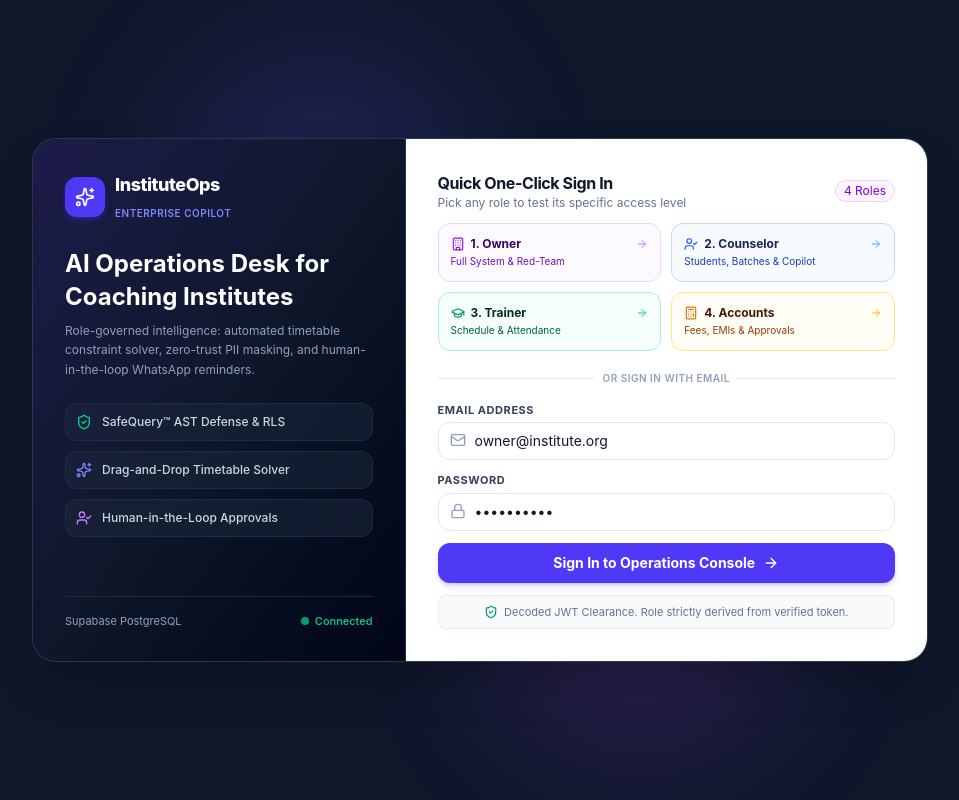
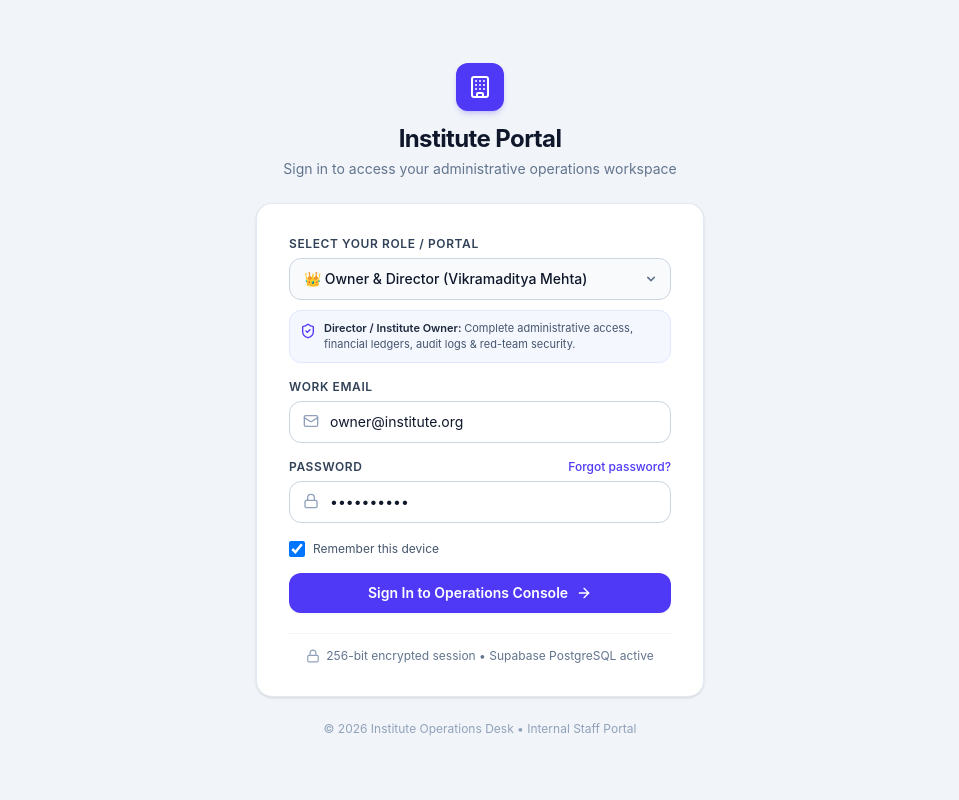
Before and after one commit to harshkharat0863/institute-operations-copilot, a React (Vite) app: page / in a window 1280 px wide. Shown: the whole page, without its empty margins (160-1119 px from the left). Built offline with nearby package versions, Linux system fonts and the light colour scheme.

Commit message:
Replace demo buttons with clean user-friendly role dropdown login portal

```diff
--- a/src/components/auth/LoginView.tsx
+++ b/src/components/auth/LoginView.tsx
@@ -1,240 +1,187 @@
 import React, { useState } from 'react';
 import {
   ShieldCheck,
-  Sparkles,
   Lock,
   Mail,
   ArrowRight,
-  UserCheck,
   Building,
-  GraduationCap,
-  Calculator,
-  User,
 } from 'lucide-react';
 import { useAuth } from '../../context/AuthContext';
 import { useToast } from '../../context/ToastContext';
 import { DEMO_USERS } from '../../lib/mock/data';
 import { UserRole } from '../../types';
-import { Badge } from '../common/Badge';
 
 export const LoginView: React.FC = () => {
   const { login, isLoading } = useAuth();
   const { showToast } = useToast();
+  const [selectedRole, setSelectedRole] = useState<UserRole>('owner');
   const [email, setEmail] = useState('owner@institute.org');
   const [password, setPassword] = useState('••••••••••');
 
-  const handleSubmit = async (e: React.FormEvent) => {
+  const handleRoleChange = (newRole: UserRole) => {
+    setSelectedRole(newRole);
+    const demo = DEMO_USERS[newRole];
+    if (demo) {
+      setEmail(demo.email);
+    }
+  };
+
+  const handleQuickSubmit = async (e: React.FormEvent) => {
     e.preventDefault();
     try {
-      await login(email);
-      showToast('Authenticated successfully via decoded JWT', 'success', 'Welcome');
+      await login(email, selectedRole);
+      showToast('Welcome back! Signed in successfully.', 'success');
     } catch (err: any) {
       showToast(err.message || 'Authentication failed', 'error');
     }
   };
 
-  const handleQuickLogin = async (role: UserRole) => {
-    const demo = DEMO_USERS[role];
-    if (demo) {
-      setEmail(demo.email);
-      await login(demo.email, role);
-      showToast(`Logged in as ${demo.name} (${role.toUpperCase()})`, 'success', 'Quick-Login');
-    }
+  const roleDescriptions: Record<UserRole, { title: string; subtitle: string }> = {
+    owner: {
+      title: 'Director / Institute Owner',
+      subtitle: 'Complete administrative access, financial ledgers, audit logs & red-team security.',
+    },
+    counselor: {
+      title: 'Academic Counselor',
+      subtitle: 'Student admissions, attendance logs, and WhatsApp outbox follow-ups.',
+    },
+    trainer: {
+      title: 'Faculty / Trainer',
+      subtitle: 'Teaching timetable & class attendance. Financials & contact numbers strictly hidden.',
+    },
+    accounts: {
+      title: 'Accounts Officer',
+      subtitle: 'Fee collections, EMI installments, ledger settlement & payment approvals.',
+    },
   };
 
   return (
-    <div className="min-h-screen bg-slate-900 flex flex-col justify-center items-center p-4 sm:p-6 lg:p-8 relative overflow-hidden font-sans">
-      {/* Subtle Background Glows */}
-      <div className="absolute top-10 left-1/4 w-80 h-80 bg-indigo-500/15 rounded-full blur-3xl pointer-events-none" />
-      <div className="absolute bottom-10 right-1/4 w-80 h-80 bg-purple-500/15 rounded-full blur-3xl pointer-events-none" />
+    <div className="min-h-screen bg-slate-100 flex flex-col justify-center items-center px-4 py-8 sm:px-6 font-sans">
+      <div className="w-full max-w-md">
 
-      {/* Main Container */}
-      <div className="w-full max-w-4xl bg-slate-800/90 border border-slate-700/70 rounded-3xl shadow-2xl backdrop-blur-xl overflow-hidden relative z-10 flex flex-col md:flex-row">
+        {/* Brand Header */}
+        <div className="text-center mb-6">
+          <div className="inline-flex items-center justify-center w-12 h-12 rounded-xl bg-indigo-600 text-white shadow-md shadow-indigo-600/20 mb-3">
+            <Building className="w-6 h-6" />
+          </div>
+          <h1 className="text-2xl font-bold text-slate-900 tracking-tight">
+            Institute Portal
+          </h1>
+          <p className="text-xs sm:text-sm text-slate-500 mt-1">
+            Sign in to access your administrative operations workspace
+          </p>
+        </div>
 
-        {/* Left Side: Clean Brand Introduction */}
-        <div className="md:w-5/12 bg-gradient-to-br from-indigo-950/90 via-slate-900 to-slate-950 p-6 sm:p-8 flex flex-col justify-between border-b md:border-b-0 md:border-r border-slate-700/60">
+        {/* Clean Login Card */}
+        <div className="bg-white rounded-2xl shadow-sm border border-slate-200/90 p-6 sm:p-8">
+          <form onSubmit={handleQuickSubmit} className="space-y-4">
+
+            {/* Role Dropdown Selector */}
             <div>
-            <div className="flex items-center gap-2.5">
-              <div className="w-10 h-10 rounded-xl bg-indigo-600 flex items-center justify-center text-white shadow-md shadow-indigo-600/30">
-                <Sparkles className="w-5 h-5" />
-              </div>
-              <div>
-                <h1 className="text-lg font-extrabold text-white tracking-tight">InstituteOps</h1>
-                <span className="text-[10px] font-semibold text-indigo-400 uppercase tracking-wider">Enterprise Copilot</span>
+              <label className="block text-xs font-semibold text-slate-700 uppercase tracking-wider mb-1.5">
+                Select Your Role / Portal
+              </label>
+              <div className="relative">
+                <select
+                  value={selectedRole}
+                  onChange={e => handleRoleChange(e.target.value as UserRole)}
+                  className="w-full appearance-none pl-3.5 pr-10 py-2.5 rounded-xl border border-slate-300 bg-slate-50 text-slate-900 text-sm font-medium focus:bg-white focus:border-indigo-600 focus:ring-2 focus:ring-indigo-100 focus:outline-hidden transition-all cursor-pointer"
+                >
+                  <option value="owner">👑 Owner & Director (Vikramaditya Mehta)</option>
+                  <option value="counselor">🎓 Academic Counselor (Anjali Sharma)</option>
+                  <option value="trainer">📚 Faculty / Trainer (Priya Sundaram)</option>
+                  <option value="accounts">💳 Accounts Officer (Suresh Iyer)</option>
+                </select>
+                <div className="pointer-events-none absolute inset-y-0 right-0 flex items-center px-3 text-slate-500">
+                  <svg className="w-4 h-4 fill-current" viewBox="0 0 20 20">
+                    <path d="M5.293 7.293a1 1 0 011.414 0L10 10.586l3.293-3.293a1 1 0 111.414 1.414l-4 4a1 1 0 01-1.414 0l-4-4a1 1 0 010-1.414z" />
+                  </svg>
                 </div>
               </div>
 
-            <div className="mt-6">
-              <h2 className="text-xl sm:text-2xl font-bold text-white leading-snug">
-                AI Operations Desk for Coaching Institutes
-              </h2>
-              <p className="text-xs text-slate-400 mt-2 leading-relaxed">
-                Role-governed intelligence: automated timetable constraint solver, zero-trust PII masking, and human-in-the-loop WhatsApp reminders.
-              </p>
-            </div>
-
-            {/* Core Capability Cards */}
-            <div className="mt-6 space-y-2.5">
-              <div className="p-2.5 rounded-xl bg-slate-800/50 border border-slate-700/40 flex items-center gap-2.5">
-                <ShieldCheck className="w-4 h-4 text-emerald-400 shrink-0" />
-                <div className="text-xs text-slate-300 font-medium">SafeQuery™ AST Defense & RLS</div>
-              </div>
-              <div className="p-2.5 rounded-xl bg-slate-800/50 border border-slate-700/40 flex items-center gap-2.5">
-                <Sparkles className="w-4 h-4 text-indigo-400 shrink-0" />
-                <div className="text-xs text-slate-300 font-medium">Drag-and-Drop Timetable Solver</div>
-              </div>
-              <div className="p-2.5 rounded-xl bg-slate-800/50 border border-slate-700/40 flex items-center gap-2.5">
-                <UserCheck className="w-4 h-4 text-purple-400 shrink-0" />
-                <div className="text-xs text-slate-300 font-medium">Human-in-the-Loop Approvals</div>
+              {/* Dynamic Scope Helper */}
+              <div className="mt-2.5 p-2.5 rounded-xl bg-indigo-50/60 border border-indigo-100 flex items-start gap-2">
+                <ShieldCheck className="w-4 h-4 text-indigo-600 shrink-0 mt-0.5" />
+                <div className="text-[11px] text-slate-600 leading-snug">
+                  <strong className="text-slate-800 font-semibold">{roleDescriptions[selectedRole].title}: </strong>
+                  {roleDescriptions[selectedRole].subtitle}
                 </div>
               </div>
             </div>
 
-          <div className="mt-6 pt-4 border-t border-slate-800 flex items-center justify-between text-[11px] text-slate-400">
-            <span>Supabase PostgreSQL</span>
-            <span className="text-emerald-400 font-medium flex items-center gap-1.5">
-              <span className="w-2 h-2 rounded-full bg-emerald-400 animate-pulse" />
-              Connected
-            </span>
-          </div>
-        </div>
-
-        {/* Right Side: Quick One-Click Login & Manual Form */}
-        <div className="md:w-7/12 p-6 sm:p-8 bg-white flex flex-col justify-center">
+            {/* Email Field */}
             <div>
-            <div className="flex items-center justify-between mb-3">
-              <div>
-                <h3 className="text-base font-bold text-slate-900 tracking-tight">Quick One-Click Sign In</h3>
-                <p className="text-xs text-slate-500">Pick any role to test its specific access level</p>
-              </div>
-              <Badge variant="purple" size="sm">
-                4 Roles
-              </Badge>
-            </div>
-
-            {/* 4 Persona Cards */}
-            <div className="grid grid-cols-2 gap-2.5 mb-5">
-              <button
-                type="button"
-                onClick={() => handleQuickLogin('owner')}
-                className="group p-3 rounded-xl border border-purple-200 bg-purple-50/50 hover:bg-purple-100 hover:border-purple-300 transition-all text-left"
-              >
-                <div className="flex items-center justify-between mb-0.5">
-                  <div className="flex items-center gap-1.5">
-                    <Building className="w-3.5 h-3.5 text-purple-600" />
-                    <span className="text-xs font-bold text-purple-950">1. Owner</span>
-                  </div>
-                  <ArrowRight className="w-3 h-3 text-purple-400 group-hover:translate-x-0.5 transition-transform" />
-                </div>
-                <div className="text-[10px] text-purple-800">Full System & Red-Team</div>
-              </button>
-
-              <button
-                type="button"
-                onClick={() => handleQuickLogin('counselor')}
-                className="group p-3 rounded-xl border border-blue-200 bg-blue-50/50 hover:bg-blue-100 hover:border-blue-300 transition-all text-left"
-              >
-                <div className="flex items-center justify-between mb-0.5">
-                  <div className="flex items-center gap-1.5">
-                    <UserCheck className="w-3.5 h-3.5 text-blue-600" />
-                    <span className="text-xs font-bold text-blue-950">2. Counselor</span>
-                  </div>
-                  <ArrowRight className="w-3 h-3 text-blue-400 group-hover:translate-x-0.5 transition-transform" />
-                </div>
-                <div className="text-[10px] text-blue-800">Students, Batches & Copilot</div>
-              </button>
-
-              <button
-                type="button"
-                onClick={() => handleQuickLogin('trainer')}
-                className="group p-3 rounded-xl border border-emerald-200 bg-emerald-50/50 hover:bg-emerald-100 hover:border-emerald-300 transition-all text-left"
-              >
-                <div className="flex items-center justify-between mb-0.5">
-                  <div className="flex items-center gap-1.5">
-                    <GraduationCap className="w-3.5 h-3.5 text-emerald-600" />
-                    <span className="text-xs font-bold text-emerald-950">3. Trainer</span>
-                  </div>
-                  <ArrowRight className="w-3 h-3 text-emerald-400 group-hover:translate-x-0.5 transition-transform" />
-                </div>
-                <div className="text-[10px] text-emerald-800">Schedule & Attendance</div>
-              </button>
-
-              <button
-                type="button"
-                onClick={() => handleQuickLogin('accounts')}
-                className="group p-3 rounded-xl border border-amber-200 bg-amber-50/50 hover:bg-amber-100 hover:border-amber-300 transition-all text-left"
-              >
-                <div className="flex items-center justify-between mb-0.5">
-                  <div className="flex items-center gap-1.5">
-                    <Calculator className="w-3.5 h-3.5 text-amber-600" />
-                    <span className="text-xs font-bold text-amber-950">4. Accounts</span>
-                  </div>
-                  <ArrowRight className="w-3 h-3 text-amber-400 group-hover:translate-x-0.5 transition-transform" />
-                </div>
-                <div className="text-[10px] text-amber-800">Fees, EMIs & Approvals</div>
-              </button>
-            </div>
-
-            {/* Divider */}
-            <div className="relative my-4">
-              <div className="absolute inset-0 flex items-center">
-                <div className="w-full border-t border-slate-200" />
-              </div>
-              <div className="relative flex justify-center text-[10px] uppercase tracking-wider">
-                <span className="bg-white px-2 text-slate-400 font-semibold">Or sign in with email</span>
-              </div>
-            </div>
-
-            {/* Form */}
-            <form onSubmit={handleSubmit} className="space-y-3">
-              <div>
-                <label className="block text-[11px] font-bold text-slate-700 uppercase tracking-wider mb-1">
-                  Email Address
+              <label className="block text-xs font-semibold text-slate-700 uppercase tracking-wider mb-1.5">
+                Work Email
               </label>
               <div className="relative">
-                  <Mail className="w-4 h-4 text-slate-400 absolute left-3 top-2.5" />
+                <Mail className="w-4 h-4 text-slate-400 absolute left-3.5 top-3" />
                 <input
                   type="email"
                   required
                   value={email}
                   onChange={e => setEmail(e.target.value)}
-                    className="w-full pl-9 pr-3 py-2 rounded-xl border border-slate-200 text-xs sm:text-sm text-slate-900 focus:outline-hidden focus:border-indigo-600 focus:ring-2 focus:ring-indigo-100 transition-all"
+                  className="w-full pl-10 pr-3.5 py-2.5 rounded-xl border border-slate-300 text-sm text-slate-900 focus:border-indigo-600 focus:ring-2 focus:ring-indigo-100 focus:outline-hidden transition-all"
                   placeholder="name@institute.org"
                 />
               </div>
             </div>
 
+            {/* Password Field */}
             <div>
-                <label className="block text-[11px] font-bold text-slate-700 uppercase tracking-wider mb-1">
+              <div className="flex items-center justify-between mb-1.5">
+                <label className="block text-xs font-semibold text-slate-700 uppercase tracking-wider">
                   Password
                 </label>
+                <span className="text-xs text-indigo-600 hover:text-indigo-800 cursor-pointer font-medium">
+                  Forgot password?
+                </span>
+              </div>
               <div className="relative">
-                  <Lock className="w-4 h-4 text-slate-400 absolute left-3 top-2.5" />
+                <Lock className="w-4 h-4 text-slate-400 absolute left-3.5 top-3" />
                 <input
                   type="password"
                   required
                   value={password}
                   onChange={e => setPassword(e.target.value)}
-                    className="w-full pl-9 pr-3 py-2 rounded-xl border border-slate-200 text-xs sm:text-sm text-slate-900 focus:outline-hidden focus:border-indigo-600 focus:ring-2 focus:ring-indigo-100 transition-all"
+                  className="w-full pl-10 pr-3.5 py-2.5 rounded-xl border border-slate-300 text-sm text-slate-900 focus:border-indigo-600 focus:ring-2 focus:ring-indigo-100 focus:outline-hidden transition-all"
                 />
               </div>
             </div>
 
+            {/* Remember me */}
+            <div className="flex items-center justify-between pt-0.5">
+              <label className="flex items-center gap-2 cursor-pointer text-xs text-slate-600 select-none">
+                <input
+                  type="checkbox"
+                  defaultChecked
+                  className="w-4 h-4 rounded text-indigo-600 border-slate-300 focus:ring-indigo-500 cursor-pointer"
+                />
+                Remember this device
+              </label>
+            </div>
+
+            {/* Submit Button */}
             <button
               type="submit"
               disabled={isLoading}
-                className="w-full flex items-center justify-center gap-2 py-2.5 px-4 rounded-xl text-xs sm:text-sm font-bold text-white bg-indigo-600 hover:bg-indigo-700 shadow-md shadow-indigo-600/20 transition-all active:scale-[0.99] disabled:opacity-50 mt-1 cursor-pointer"
+              className="w-full flex items-center justify-center gap-2 py-2.5 px-4 rounded-xl text-sm font-semibold text-white bg-indigo-600 hover:bg-indigo-700 active:scale-[0.99] shadow-xs transition-all cursor-pointer disabled:opacity-50 mt-1"
             >
               {isLoading ? 'Verifying Session...' : 'Sign In to Operations Console'}
               <ArrowRight className="w-4 h-4" />
             </button>
           </form>
 
-            <div className="mt-3 p-2 rounded-lg bg-slate-50 border border-slate-200/80 flex items-center justify-center gap-1.5 text-[11px] text-slate-500">
-              <ShieldCheck className="w-3.5 h-3.5 text-emerald-600 shrink-0" />
-              <span>Decoded JWT Clearance. Role strictly derived from verified token.</span>
+          {/* Clean Security Footer */}
+          <div className="mt-5 pt-3.5 border-t border-slate-100 flex items-center justify-center gap-1.5 text-xs text-slate-500 text-center">
+            <Lock className="w-3.5 h-3.5 text-slate-400 shrink-0" />
+            <span>256-bit encrypted session • Supabase PostgreSQL active</span>
           </div>
         </div>
+
+        {/* Footer info */}
+        <div className="text-center mt-6 text-xs text-slate-400">
+          © 2026 Institute Operations Desk • Internal Staff Portal
         </div>
 
       </div>
```
Lines whose indentation alone changed are shown as unchanged.
